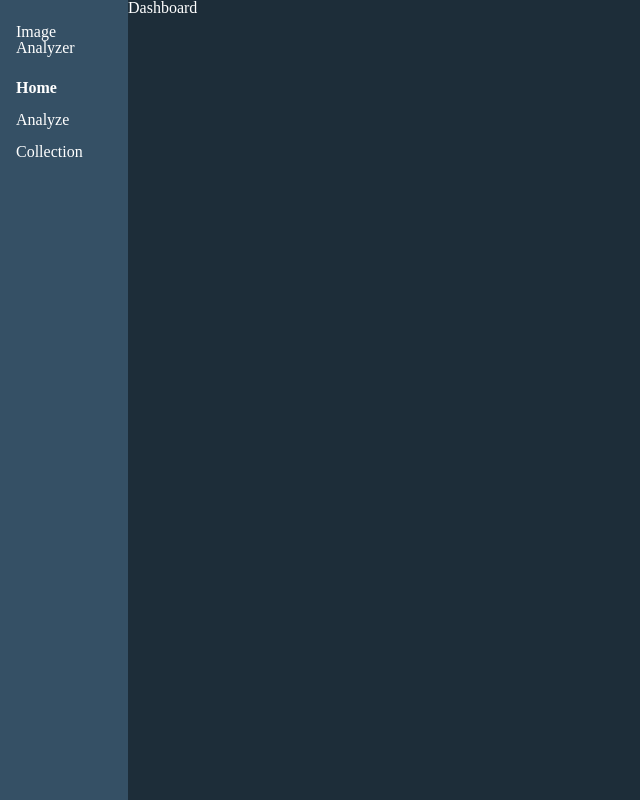
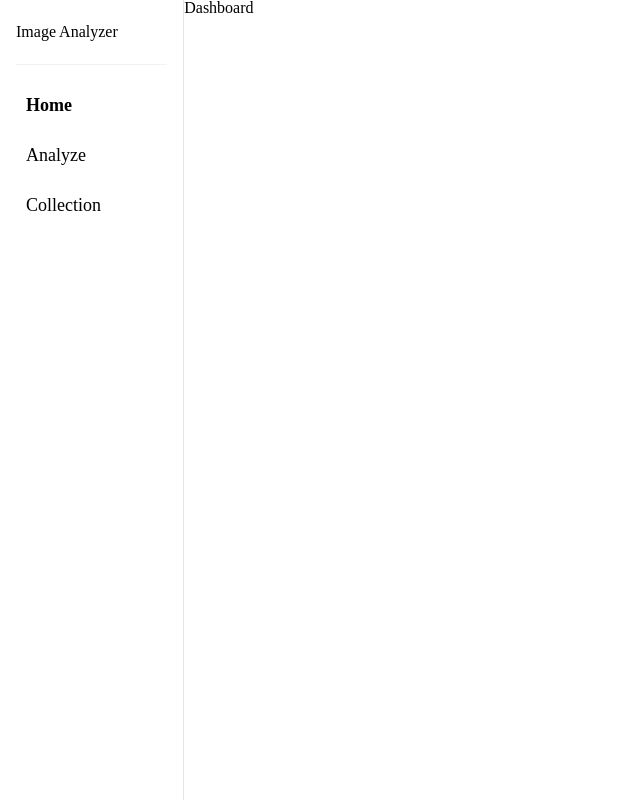
Before and after one commit to ZurielRedux/ImageAnalyzer, a React (Vite) app in the folder Frontend/: page / in a window 1280 px wide. Shown: the whole page, without its empty margins (0-640 px from the left). Built offline with nearby package versions, Linux system fonts and the light colour scheme.

Commit message:
style: adjust navbar styling

```diff
--- a/Frontend/src/styles/main-layout.module.scss
+++ b/Frontend/src/styles/main-layout.module.scss
@@ -7,8 +7,8 @@
   flex-direction: row;
   overflow-y: none;
   box-sizing: border-box;
-  background-color: $primary-bg-color;
-  color: white;
+  background-color: $primary-light-bg-color;
+  color: black;
   scrollbar-gutter: stable both-edges;
 
   .outlet-component-container {
--- a/Frontend/src/styles/navbar.module.scss
+++ b/Frontend/src/styles/navbar.module.scss
@@ -2,32 +2,46 @@
 
 .navbar-container {
   display: flex;
-  width: 10%;
+  width: 15vw;
   height: inherit;
-  background-color: $secondary-bg-color;
+  background-color: $primary-light-bg-color;
   flex-direction: column;
   box-sizing: border-box;
+  border-right: 1px solid $primary-grey-color;
   padding: 0 1em;
-  color: white;
+  color: black;
 
   .logo-item {
     color: inherit;
     text-decoration: none;
-    margin: 24px 0;
+    padding: 24px 0;
+    border-bottom: 1px solid $lighter-grey-color;
   }
 
   .navbar-links {
     width: 100%;
+    margin: $spacingLarge 0;
 
     ul {
+      display: flex;
+      width: 100%;
       list-style-type: none;
-      display: flex;
       flex-direction: column;
       justify-content: flex-start;
       gap: 1em;
+      font-size: 18px;
 
       .li-item {
+        display: flex;
+        height: 28px;
+        border-radius: 8px;
+        padding: $spacingCompact $spacingNormal;
+
         a {
+          display: flex;
+          flex: 1;
+          align-items: center;
+          padding: $spacingCompact;
           color: inherit;
           text-decoration: none;
         }
@@ -35,10 +49,11 @@
         .active {
           font-weight: bold;
         }
+      }
 
-        :hover {
-          color: $accent;
-        }
+      :hover {
+        cursor: pointer;
+        background-color: $lighter-grey-color;
       }
     }
   }
--- a/Frontend/src/styles/theme.scss
+++ b/Frontend/src/styles/theme.scss
@@ -1,6 +1,13 @@
 $primary-bg-color: #1d2d39;
 $secondary-bg-color: #355065;
 $accent: #43759b;
+
+$primary-light-bg-color: #fff;
+$secondary-light-bg-color: #faf9f6;
+$tertiary-light-bg-color: #f5f5f5;
+
+$primary-grey-color: #e5e5e5;
+$lighter-grey-color: #f2f2f2;
 
 $root-bg-color: #2f363b;
 $header-bg-color: #181c1c;
```
